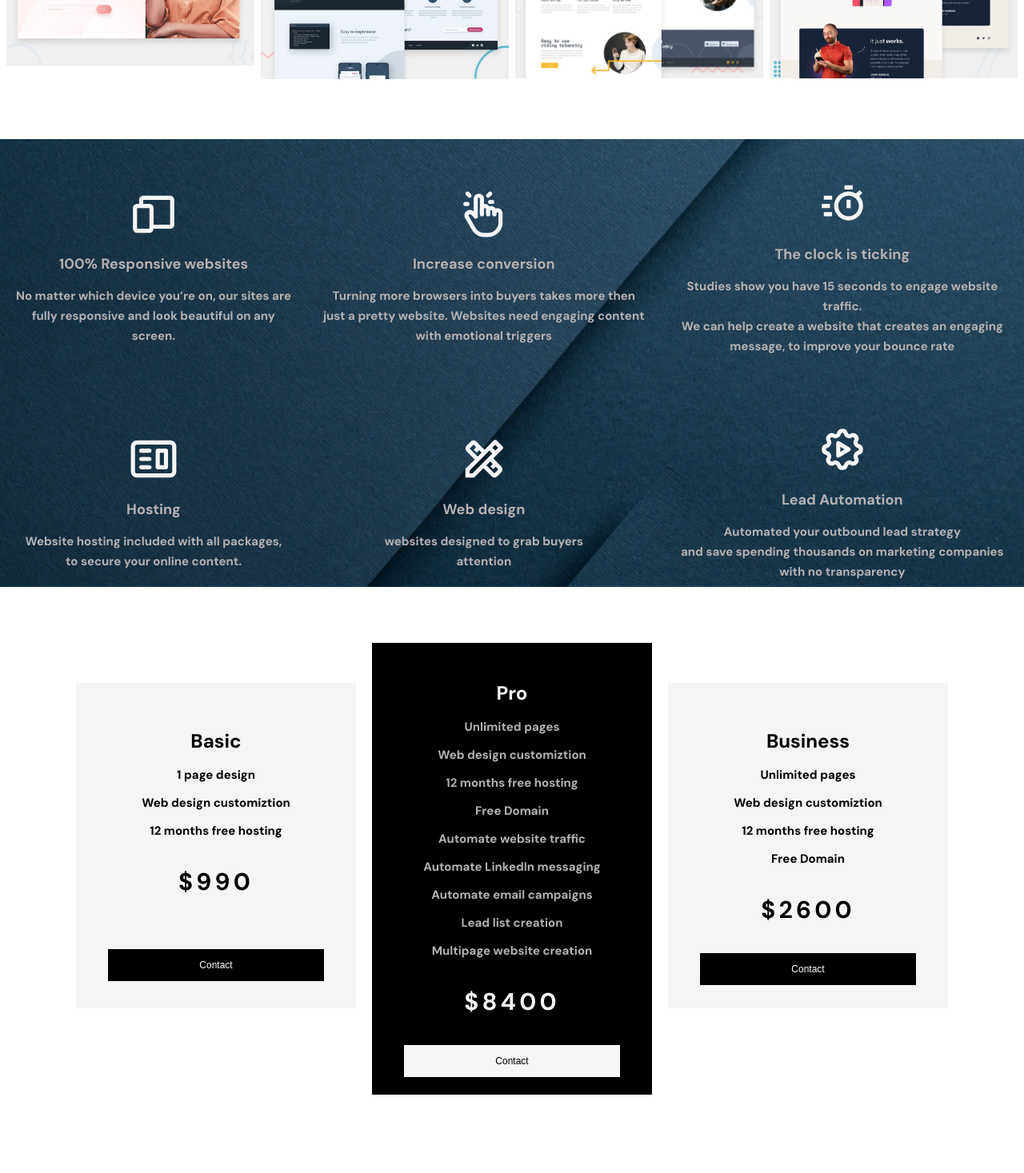
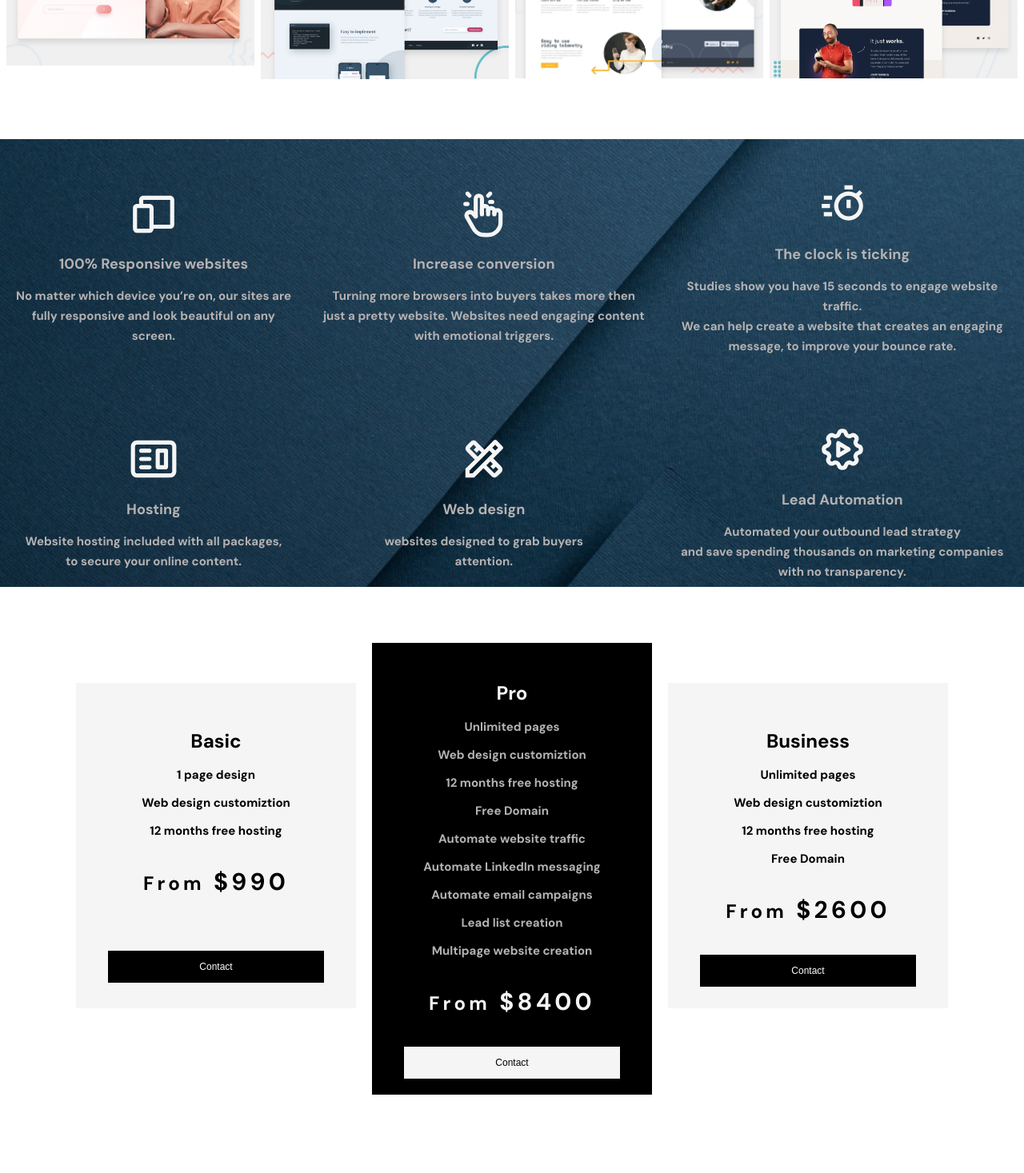
Before and after one commit to shaunvan119/slv-landing-page, a React (Create React App) app: page / in a window 1280 px wide. Shown: the part 2759-4226 px from the top of the page at 80% size. Built offline with nearby package versions, Linux system fonts and the light colour scheme.

Commit message:
updated price component css

```diff
--- a/src/containers/Bottommain/BottomMain.js
+++ b/src/containers/Bottommain/BottomMain.js
@@ -43,14 +43,14 @@ function BottomMain() {
                 <h2>Increase conversion</h2>
                 <p className="bottom-p">Turning more browsers into buyers takes more then<br/>
                  just a pretty website. Websites need engaging content<br/>
-                 with emotional triggers</p>
+                 with emotional triggers.</p>
             </div>
             <div className="info-bar-bottom clock">
                 <BiTimer size="62" color='#F5F5F5'/>
                 <h2 className="clock-heading">The clock is ticking</h2>
                 <p className="bottom-p">Studies show you have 15 seconds to engage website traffic.<br/>
                    We can help create a website that creates an engaging<br/>
-                   message, to improve your bounce rate</p>
+                   message, to improve your bounce rate.</p>
             </div>
             <div className="info-bar-bottom hosting">
                 <CgWebsite vices size="62" color='#F5F5F5'/>
@@ -63,14 +63,14 @@ function BottomMain() {
                 <MdOutlineDesignServices size="62" color='#F5F5F5'/>
                 <h2>Web design</h2>
                 <p className="bottom-p">websites designed to grab buyers<br/>
-                attention</p>
+                attention.</p>
             </div>
             <div className="info-bar-bottom lead-auto">
                 <TbSettingsAutomation size="62" color='#F5F5F5'/>
                 <h2>Lead Automation</h2>
                 <p className="bottom-p">Automated your outbound lead strategy<br/>
                 and save spending thousands on marketing companies<br/>
-                with no transparency</p>
+                with no transparency.</p>
             </div>
             </div>
             <div>
--- a/src/containers/LeadAutomation/LeadAutomation.js
+++ b/src/containers/LeadAutomation/LeadAutomation.js
@@ -45,7 +45,7 @@ function LeadAutomation() {
                  <MdMarkEmailRead size="62" color='#F5F5F5'/>
                  <MdOutlineMessage size="62" color='#F5F5F5'/>
                 <h2>Automate campaigns to target list</h2>
-                <p className="bottom-p">Targeting the Consolidated contact list<br/>
+                <p className="bottom-p">Targeting a consolidated contact list<br/>
                    we set up automated campaigns<br/>
                    via automated email and linkedIn<br/> messaging.</p>
             </div>
--- a/src/containers/PriceSection/Price.js
+++ b/src/containers/PriceSection/Price.js
@@ -14,7 +14,7 @@ function Price() {
                     <p>Web design customiztion</p>
                     <p>12 months free hosting</p>
                 </span>
-                <p className="price">$990</p>
+                <p className="price"><span className='from'>From</span> $990</p>
                 <Link to="/contactUs"><button className="price-button-basic">Contact</button></Link>
             </div>
             <div className="price-box-pro">
@@ -30,7 +30,7 @@ function Price() {
                     <p>Lead list creation</p>
                     <p>Multipage website creation</p>
                  </span>
-                <p className="price-pro">$8400</p>
+                <p className="price-pro"><span className='from'>From</span> $8400</p>
                 <Link to="/contactUs"><button className="button-pro">Contact</button></Link>
 
             </div>
@@ -48,7 +48,7 @@ function Price() {
                     <p>Lead list creation</p>
                     <p>Multipage website creation</p>
                  </span>
-                <p className="price-pro"> From $990</p>
+                <p className="price-pro"><span className='from'>From</span> $990</p>
                 <Link to="/contactUs"><button className="button-pro">Contact</button></Link>
 
             </div>
@@ -61,7 +61,7 @@ function Price() {
                     <p>Free Domain</p>
                     <p></p>
                 </span>
-                <p className="price">$2600</p>
+                <p className="price"><span className='from'>From</span> $2600</p>
                 <Link to="/contactUs"><button className="price-button-business">Contact</button></Link>
             </div>
 
--- a/src/containers/PriceSection/price.css
+++ b/src/containers/PriceSection/price.css
@@ -46,7 +46,11 @@
     font-size: 15px;
 }
 
-.price-header-pro {
+.from {
+    font-size: 24px;
+}
+
+.price-header-pro{
     color: #F5F5F5;
     font-size: 24px;
     font-weight: 700;
```
